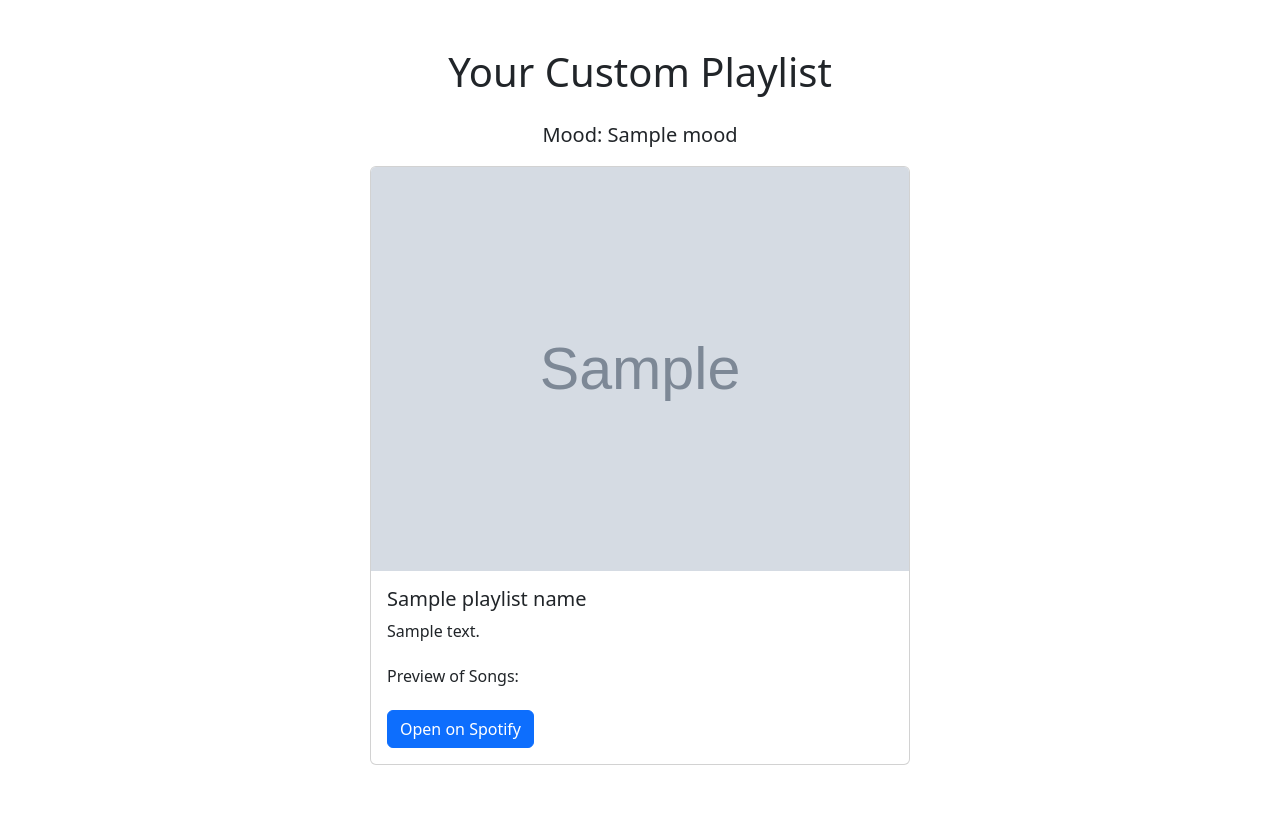
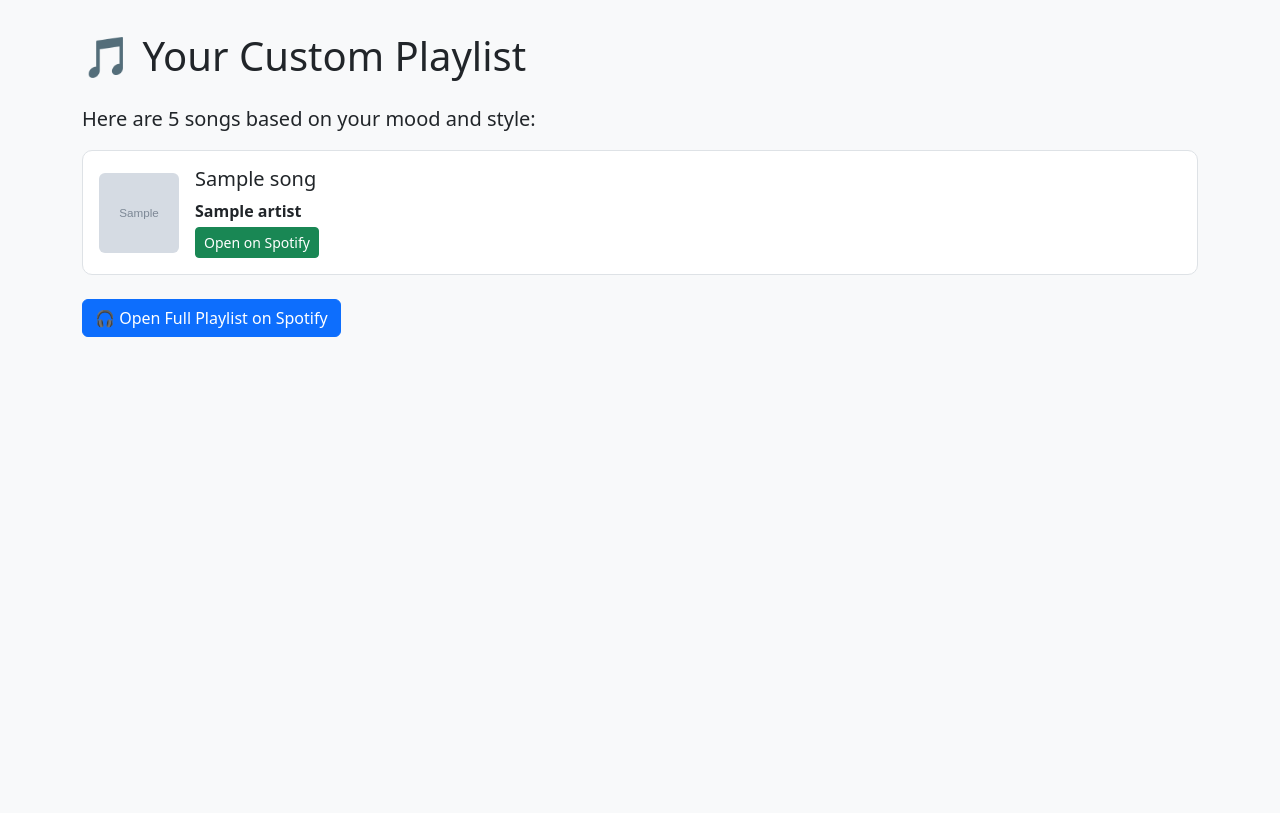
Before and after one commit to AltistdieMacht/CSIA, a Flask app: template templates/results.html in a window 1280 px wide. Run offline with Flask 2, Linux system fonts and the light colour scheme; the template is opened without the code that fills it: most values are stand-ins (such as "Sample title", 1, 10 or a date in 2020).

Commit message:
💄 Update results.html for coherent song display

```diff
--- a/templates/results.html
+++ b/templates/results.html
@@ -2,29 +2,58 @@
 <html lang="en">
 <head>
     <meta charset="UTF-8">
-    <meta name="viewport" content="width=device-width, initial-scale=1.0">
-    <title>Your Playlist</title>
-    <link href="https://cdn.jsdelivr.net/npm/bootstrap@5.3.0-alpha3/dist/css/bootstrap.min.css" rel="stylesheet">
+    <title>Your Custom Playlist</title>
+    <link href="https://cdn.jsdelivr.net/npm/bootstrap@5.3.3/dist/css/bootstrap.min.css" rel="stylesheet">
+    <style>
+        body {
+            padding: 2rem;
+            background-color: #f8f9fa;
+        }
+        .song-card {
+            border: 1px solid #dee2e6;
+            border-radius: 10px;
+            padding: 1rem;
+            margin-bottom: 1rem;
+            display: flex;
+            align-items: center;
+            background-color: white;
+        }
+        .song-card img {
+            width: 80px;
+            height: 80px;
+            object-fit: cover;
+            margin-right: 1rem;
+            border-radius: 6px;
+        }
+    </style>
 </head>
 <body>
-    <div class="container py-5">
-        <h1 class="text-center mb-4">Your Custom Playlist</h1>
-        <p class="text-center lead">Mood: <strong>{{ mood }}</strong></p>
-        <div class="card mx-auto" style="max-width: 540px;">
-            <img src="{{ playlist_cover }}" class="card-img-top" alt="Playlist Cover">
-            <div class="card-body">
-                <h5 class="card-title">{{ playlist_name }}</h5>
-                <p class="card-text">{{ playlist_description }}</p>
-                <h6 class="mt-4">Preview of Songs:</h6>
-                <ul class="list-group mb-3">
-                    {% for song in preview_songs %}
-                        <li class="list-group-item">{{ song }}</li>
-                    {% endfor %}
-                </ul>
-                <a href="{{ playlist_link }}" class="btn btn-primary" target="_blank">Open on Spotify</a>
+    <div class="container">
+        <h1 class="mb-4">🎵 Your Custom Playlist</h1>
+        <p class="lead">Here are 5 songs based on your mood and style:</p>
+
+        {% for song in songs %}
+            <div class="song-card">
+                {% if song.image %}
+                    <img src="{{ song.image }}" alt="Album cover">
+                {% else %}
+                    <img src="https://via.placeholder.com/80x80?text=No+Image" alt="No image">
+                {% endif %}
+                <div>
+                    <h5>{{ song.title }}</h5>
+                    <p class="mb-1"><strong>{{ song.artist }}</strong></p>
+                    {% if song.spotify_url %}
+                        <a href="{{ song.spotify_url }}" target="_blank" class="btn btn-sm btn-success">Open on Spotify</a>
+                    {% else %}
+                        <small class="text-muted">Not found on Spotify</small>
+                    {% endif %}
+                </div>
             </div>
+        {% endfor %}
+
+        <div class="mt-4">
+            <a href="{{ playlist_url }}" class="btn btn-primary" target="_blank">🎧 Open Full Playlist on Spotify</a>
         </div>
     </div>
-    <script src="https://cdn.jsdelivr.net/npm/bootstrap@5.3.0-alpha3/dist/js/bootstrap.bundle.min.js"></script>
 </body>
 </html>
```
